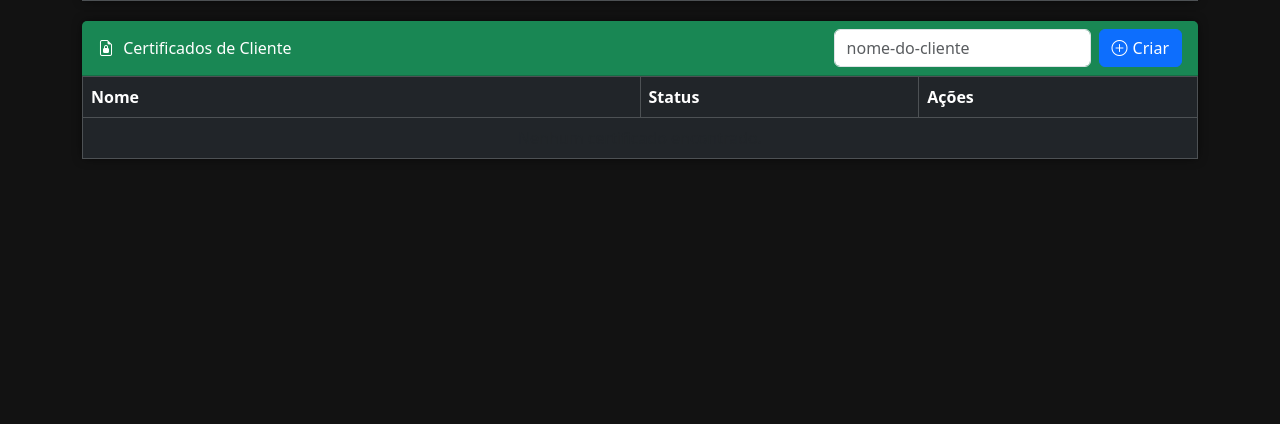
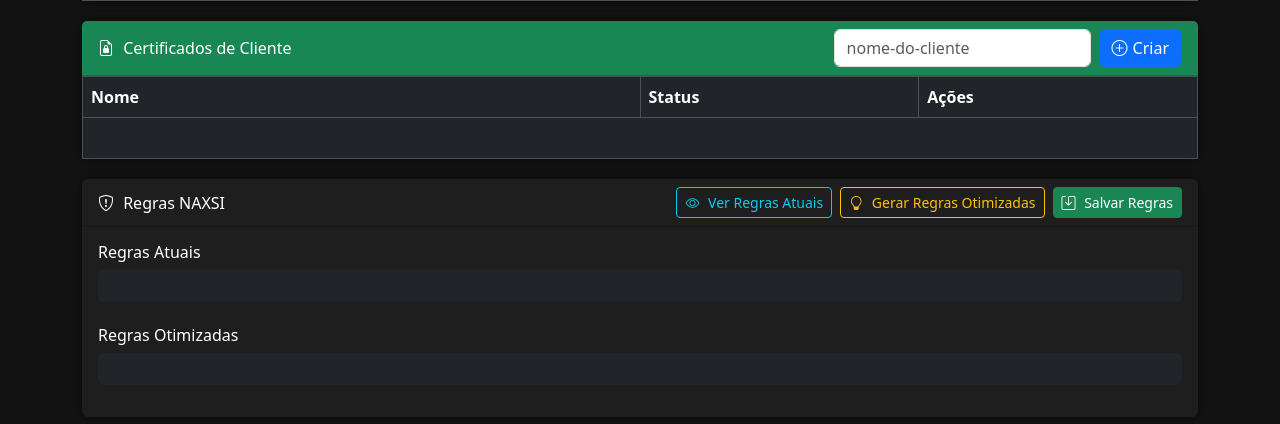
Before and after one commit to Boniatti1/PrimisLayer, a Flask app: template sistema-seguranca/dashboard/templates/config.html in a window 1280 px wide. Shown: the part 217-641 px from the top of the page. Run offline with Flask 3, Linux system fonts and the light colour scheme; the template is opened without the code that fills it, so the values that code supplies are empty.

Commit message:
feat: add card to visualize and generate naxsi whitelist

```diff
--- a/sistema-seguranca/dashboard/templates/config.html
+++ b/sistema-seguranca/dashboard/templates/config.html
@@ -147,8 +147,36 @@
           </tbody>
         </table>
       </div>
-  </div>
-  {% endblock %}
+    </div>
+
+    <!-- Seção de Regras NAXSI -->
+    <div class="card">
+      <div class="card-header bg-purple text-white d-flex justify-content-between align-items-center">
+        <span><i class="bi bi-shield-exclamation"></i> Regras NAXSI</span>
+        <div class="d-flex gap-2">
+          <button onclick="fetchCurrentRules()" class="btn btn-outline-info btn-sm">
+            <i class="bi bi-eye"></i> Ver Regras Atuais
+          </button>
+          <button onclick="fetchOptimizedRules()" class="btn btn-outline-warning btn-sm">
+            <i class="bi bi-lightbulb"></i> Gerar Regras Otimizadas
+          </button>
+          <button onclick="saveOptimizedRules()" class="btn btn-success btn-sm">
+            <i class="bi bi-save"></i> Salvar Regras
+          </button>
+        </div>
+      </div>
+      <div class="card-body">
+        <h6 class="text-white">Regras Atuais</h6>
+        <pre id="currentRules" class="bg-dark text-white p-3 rounded"
+          style="white-space: pre-wrap;"></pre>
+
+        <h6 class="text-white mt-4">Regras Otimizadas</h6>
+        <pre id="optimizedRules" class="bg-dark text-white p-3 rounded"
+          style="white-space: pre-wrap;"></pre>
+      </div>
+    </div>
+
+    {% endblock %}
 
   </div>
 
@@ -232,6 +260,40 @@
     }
   </script>
 
+  <script>
+    async function fetchCurrentRules() {
+      const res = await fetch("/naxsi/current-rules");
+      if (res.ok) {
+        const data = await res.json();
+        document.getElementById("currentRules").textContent = data.rules.join("\n");
+      } else {
+        alert("Erro ao carregar regras atuais.");
+      }
+    }
+
+    async function fetchOptimizedRules() {
+      const res = await fetch("/naxsi/optimized-rules");
+      if (res.ok) {
+        const data = await res.json();
+        document.getElementById("optimizedRules").textContent = data.rules.join("\n");
+      } else {
+        alert("Erro ao gerar regras otimizadas.");
+      }
+    }
+
+    async function saveOptimizedRules() {
+      const res = await fetch("/naxsi/save-rules", { method: "POST" });
+      if (res.ok) {
+        alert("Regras salvas com sucesso.");
+        fetchCurrentRules();
+        location.reload();
+      } else {
+        alert("Erro ao salvar regras.");
+      }
+    }
+  </script>
+
+
 </body>
 
 </html>
```
